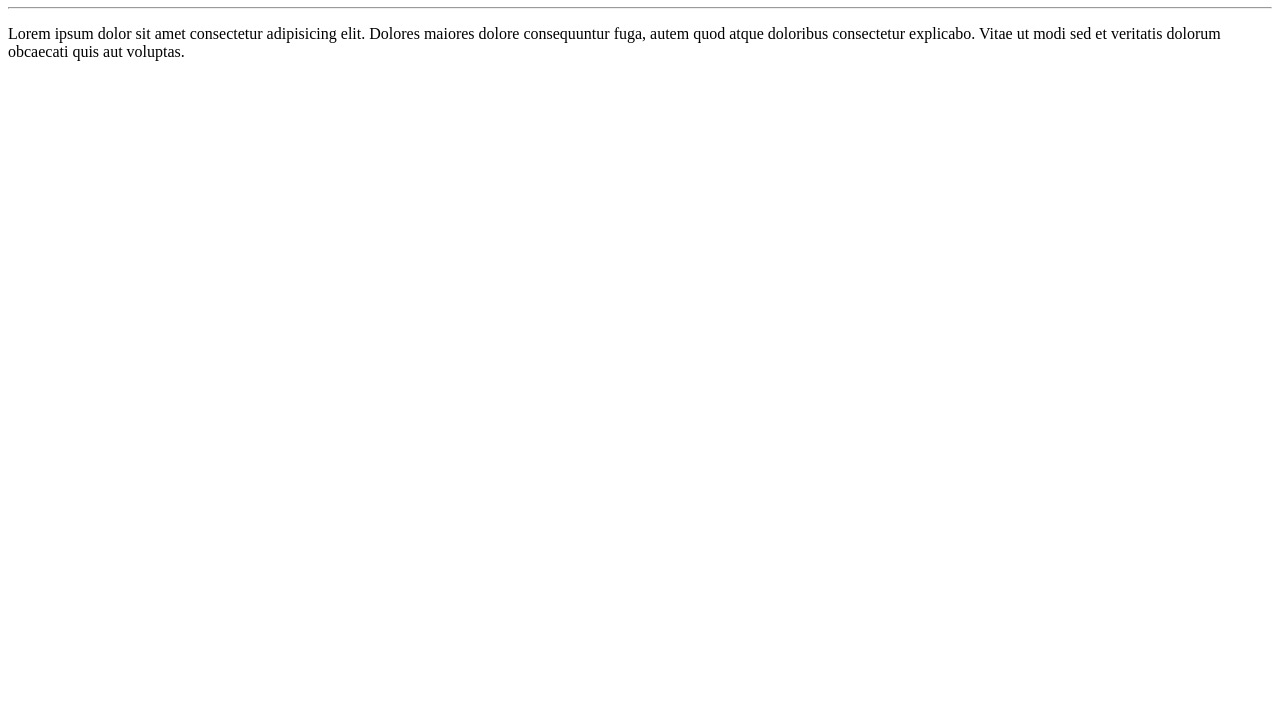
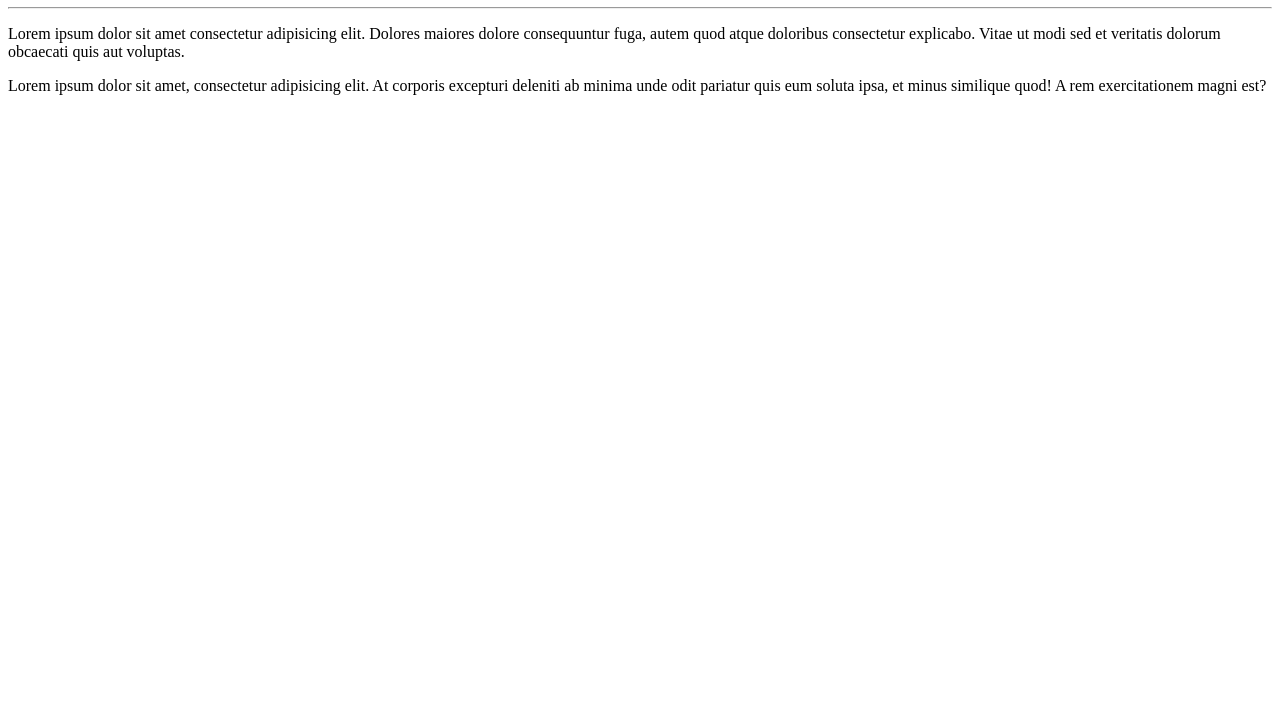
Before and after one commit to NoemiSM98/Ola-Mundo, a plain HTML site: page site-exemplo/index.html in a window 1280 px wide. Shown: the part 73-800 px from the top of the page. Drawn offline with Linux system fonts and the light colour scheme.

Commit message:
Adicionei um parágrafo

```diff
--- a/site-exemplo/index.html
+++ b/site-exemplo/index.html
@@ -10,5 +10,6 @@
     <h1>Olá, Mundo!</h1>
     <hr>
     <p>Lorem ipsum dolor sit amet consectetur adipisicing elit. Dolores maiores dolore consequuntur fuga, autem quod atque doloribus consectetur explicabo. Vitae ut modi sed et veritatis dolorum obcaecati quis aut voluptas.</p>
+    <p>Lorem ipsum dolor sit amet, consectetur adipisicing elit. At corporis excepturi deleniti ab minima unde odit pariatur quis eum soluta ipsa, et minus similique quod! A rem exercitationem magni est?</p>
 </body>
 </html>
```
